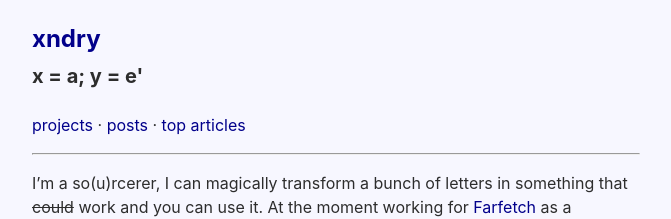
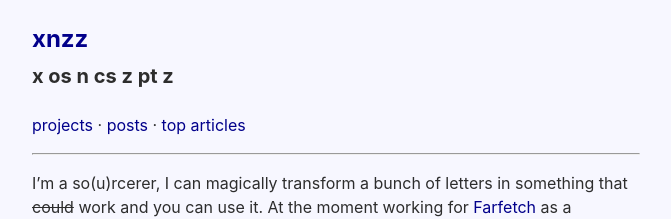
Before and after one commit to 3cpt/3cpt.github.io, a Jekyll site: the page built from index.md, in a window 1280 px wide. Shown: the top 219 px of the page, without its empty margins (304-975 px from the left). Built offline with Jekyll 4.4.1, drawn with Linux system fonts in a browser that asks for light colours.

Commit message:
Update _config.yml

```diff
--- a/_config.yml
+++ b/_config.yml
@@ -4,9 +4,9 @@ permalink: pretty
 # Thanks to Bradley Taunt (https://github.com/bradleytaunt/lightspeed)
 #
 # Setup
-title: "xndry"
+title: "xnzz"
 url: https://xndry.github.io
-tagline: "x = a; y = e'"
+tagline: "x os n cs z pt z"
 baseurl: ""
 
 # Assets
```
